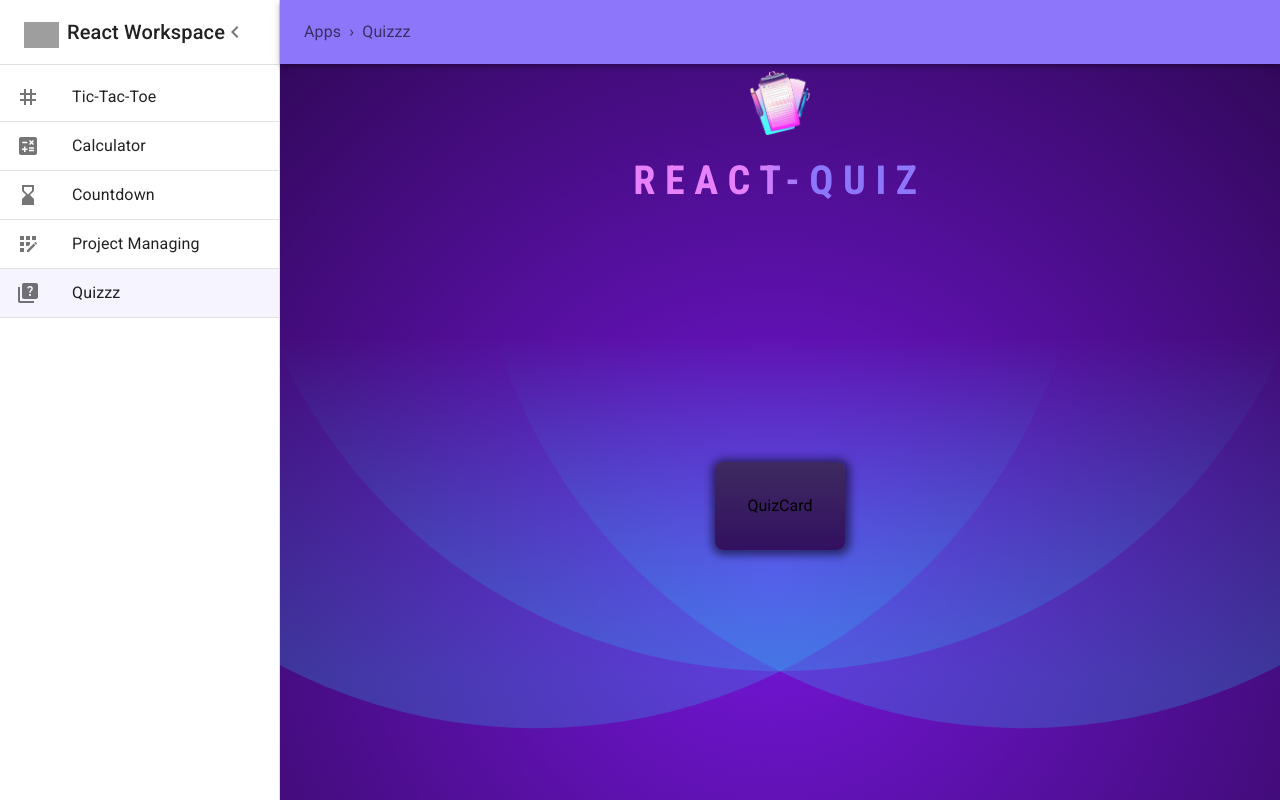
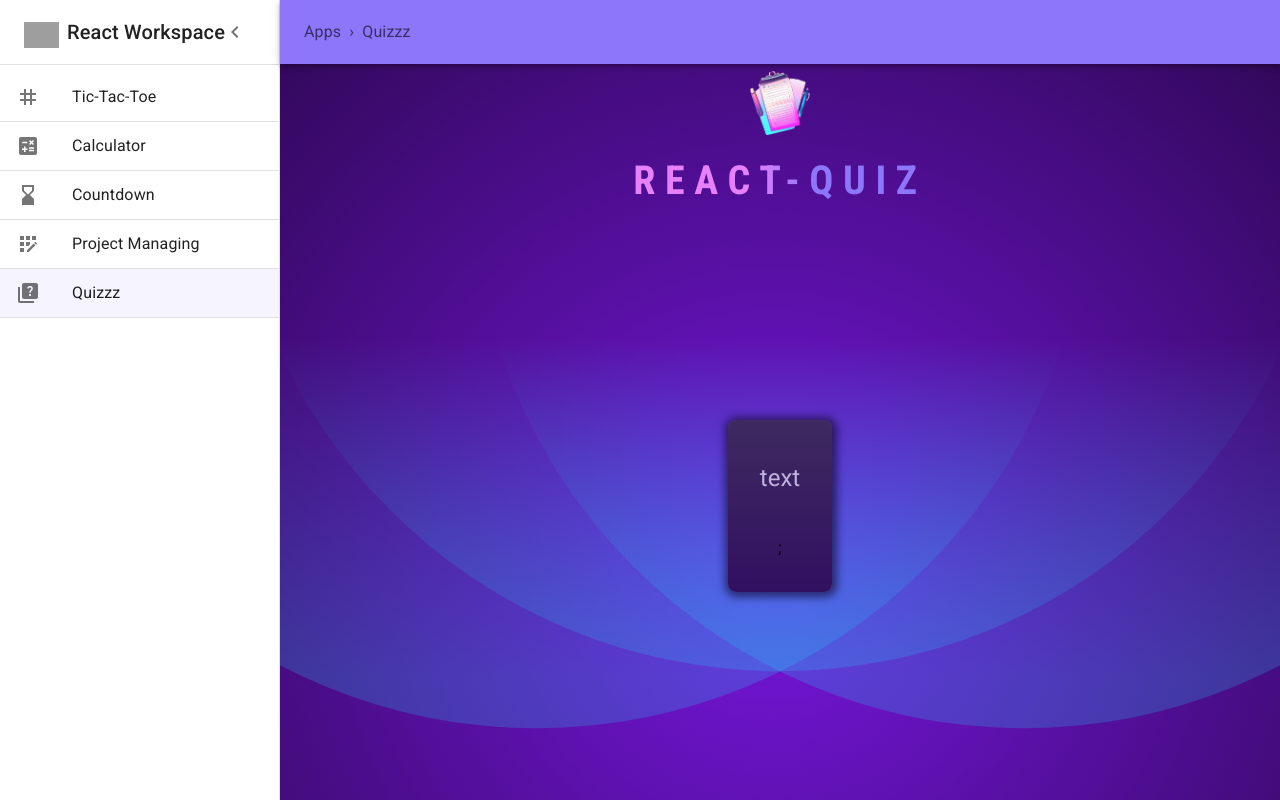
Before and after one commit to DvirMon/React-Workspace, a Next.js app: page /apps/Quizzz in a window 1280 px wide. Built offline with nearby package versions, Linux system fonts and the light colour scheme; grey boxes are pictures that could not be loaded.

Commit message:
Add answer amd question UI

```diff
--- a/src/app/apps/Quizzz/Quiz.module.css
+++ b/src/app/apps/Quizzz/Quiz.module.css
@@ -25,135 +25,6 @@
   color: #a690c5;
 }
 
-.quiz {
-  max-width: 50rem;
-  margin: auto;
-  padding: 2rem;
-  background: linear-gradient(180deg, #3e2a60 0%, #321061 100%);
-  border-radius: 8px;
-  /* box-shadow: 1px 1px 4px 1px rgba(0, 0, 0, 0.6); */
-  box-shadow: 1px 1px 8px 4px rgba(12, 5, 32, 0.6);
-  text-align: center;
-}
-
-.question-overview {
-  font-family: "Roboto Condensed", sans-serif;
-  font-size: 0.8rem;
-  color: #9082a3;
-  margin: 0;
-  text-transform: uppercase;
-}
-
-.question progress {
-  width: 50%;
-  height: 0.5rem;
-  border-radius: 24px;
-  background: #9e5ef8;
-  margin: 0;
-}
-
-.question progress::-webkit-progress-bar {
-  background: #6a558a;
-  border-radius: 24px;
-}
-
-.question progress::-webkit-progress-value {
-  background: #9e5ef8;
-  border-radius: 24px;
-}
-
-.question progress.answered {
-  background: #f8e59c;
-}
-
-.question progress.answered::-webkit-progress-value {
-  background: #f8e59c;
-}
-
-.question progress.answered::-webkit-progress-bar {
-  background: #6a558a;
-}
-
-.question h2 {
-  font-family: "Roboto", sans-serif;
-  font-size: 1.5rem;
-  font-weight: normal;
-  margin: 0.5rem 0 2.5rem 0;
-  color: #c1b2dd;
-}
-
-.answers {
-  list-style: none;
-  margin: 0;
-  padding: 0;
-  display: flex;
-  flex-direction: column;
-  align-items: center;
-  gap: 0.5rem;
-}
-
-.answer {
-  width: 90%;
-  margin: 0 auto;
-}
-
-.answer button {
-  display: inline-block;
-  width: 100%;
-  font-family: "Roboto Condensed", sans-serif;
-  font-size: 0.9rem;
-  padding: 1rem 2rem;
-  border: none;
-  border-radius: 24px;
-  /* background: linear-gradient(180deg, #81f1fb 0%, #73d2f8 100%); */
-  background: #6cb7f5;
-  cursor: pointer;
-  transition: all 0.2s ease-in-out;
-}
-
-.answer button:hover,
-.answer button:focus {
-  /* background: linear-gradient(180deg, #bf48f6 0%, #9b50f2 100%); */
-  background: #9d5af5;
-  color: white;
-  /* box-shadow: 0 0 4px 2px rgba(255, 200, 60, 0.8); */
-}
-
-.answer button.selected {
-  /* background: linear-gradient(180deg, #fbda81 0%, #f8b173 100%); */
-  background: #f5a76c;
-  color: #2c203d;
-}
-
-.answer button.correct {
-  /* background: linear-gradient(180deg, #a1fa61 0%, #52d482 100%); */
-  background: #5af59d;
-  color: #2c203d;
-}
-
-.answer button.wrong {
-  /* background: linear-gradient(180deg, #f96fb1 0%, #f52b8c 100%); */
-  background: #f55a98;
-  color: #2c203d;
-}
-
-#skip-action {
-  margin-top: 2rem;
-}
-
-#skip-action button {
-  font-family: "Roboto Condensed", sans-serif;
-  font-size: 1rem;
-  border: none;
-  background: transparent;
-  color: #9082a3;
-  cursor: pointer;
-}
-
-#skip-action button:hover,
-#skip-action button:focus {
-  color: #c7bfd6;
-}
 
 #summary {
   max-width: 40rem;
--- /dev/null
+++ b/src/app/apps/Quizzz/components/Quiz-Answer.module.css
@@ -0,0 +1,75 @@
+@import url("https://fonts.googleapis.com/css2?family=Roboto+Condensed:wght@400;700&family=Roboto:wght@400;700&display=swap");
+
+
+.answers {
+  list-style: none;
+  margin: 0;
+  padding: 0;
+  display: flex;
+  flex-direction: column;
+  align-items: center;
+  gap: 0.5rem;
+}
+
+.answer {
+  width: 90%;
+  margin: 0 auto;
+}
+
+.answer button {
+  display: inline-block;
+  width: 100%;
+  font-family: "Roboto Condensed", sans-serif;
+  font-size: 0.9rem;
+  padding: 1rem 2rem;
+  border: none;
+  border-radius: 24px;
+  /* background: linear-gradient(180deg, #81f1fb 0%, #73d2f8 100%); */
+  background: #6cb7f5;
+  cursor: pointer;
+  transition: all 0.2s ease-in-out;
+}
+
+.answer button:hover,
+.answer button:focus {
+  /* background: linear-gradient(180deg, #bf48f6 0%, #9b50f2 100%); */
+  background: #9d5af5;
+  color: white;
+  /* box-shadow: 0 0 4px 2px rgba(255, 200, 60, 0.8); */
+}
+
+.answer button.selected {
+  /* background: linear-gradient(180deg, #fbda81 0%, #f8b173 100%); */
+  background: #f5a76c;
+  color: #2c203d;
+}
+
+.answer button.correct {
+  /* background: linear-gradient(180deg, #a1fa61 0%, #52d482 100%); */
+  background: #5af59d;
+  color: #2c203d;
+}
+
+.answer button.wrong {
+  /* background: linear-gradient(180deg, #f96fb1 0%, #f52b8c 100%); */
+  background: #f55a98;
+  color: #2c203d;
+}
+
+#skip-action {
+  margin-top: 2rem;
+}
+
+#skip-action button {
+  font-family: "Roboto Condensed", sans-serif;
+  font-size: 1rem;
+  border: none;
+  background: transparent;
+  color: #9082a3;
+  cursor: pointer;
+}
+
+#skip-action button:hover,
+#skip-action button:focus {
+  color: #c7bfd6;
+}
--- /dev/null
+++ b/src/app/apps/Quizzz/components/Quiz-Answer.tsx
@@ -0,0 +1,13 @@
+import classes from "./Quiz-Answer.module.css";
+
+export default function QuizAnswerList({ answers }: { answers: string[] }) {
+  return (
+    <div className={classes.answers}>
+      {answers.map((text, index) => (
+        <div className={classes.answer} key={index}>
+          <button>{text}</button>
+        </div>
+      ))}
+    </div>
+  );
+}
--- /dev/null
+++ b/src/app/apps/Quizzz/components/Quiz-Question.module.css
@@ -0,0 +1,49 @@
+@import url("https://fonts.googleapis.com/css2?family=Roboto+Condensed:wght@400;700&family=Roboto:wght@400;700&display=swap");
+
+
+
+.question-overview {
+  font-family: "Roboto Condensed", sans-serif;
+  font-size: 0.8rem;
+  color: #9082a3;
+  margin: 0;
+  text-transform: uppercase;
+}
+
+.question h2 {
+  font-family: "Roboto", sans-serif;
+  font-size: 1.5rem;
+  font-weight: normal;
+  margin: 0.5rem 0 2.5rem 0;
+  color: #c1b2dd;
+}
+
+.question progress {
+  width: 50%;
+  height: 0.5rem;
+  border-radius: 24px;
+  background: #9e5ef8;
+  margin: 0;
+}
+
+.question progress::-webkit-progress-bar {
+  background: #6a558a;
+  border-radius: 24px;
+}
+
+.question progress::-webkit-progress-value {
+  background: #9e5ef8;
+  border-radius: 24px;
+}
+
+.question progress.answered {
+  background: #f8e59c;
+}
+
+.question progress.answered::-webkit-progress-value {
+  background: #f8e59c;
+}
+
+.question progress.answered::-webkit-progress-bar {
+  background: #6a558a;
+}
--- /dev/null
+++ b/src/app/apps/Quizzz/components/Quiz-Question.tsx
@@ -0,0 +1,9 @@
+import classes from "./Quiz-Question.module.css";
+
+export default function QuizQuestion({ text }: { text: string }) {
+  return (
+    <div className={classes.question}>
+      <h2>{text}</h2>;
+    </div>
+  );
+}
--- a/src/app/apps/Quizzz/components/quiz-card.tsx
+++ b/src/app/apps/Quizzz/components/quiz-card.tsx
@@ -1,6 +1,18 @@
-import React from "react";
-import classes from "./quiz.module.css";
+import QuizQuestion from "./Quiz-Question";
+import classes from "./quiz-card.module.css";
+
+// const AnswerContainer = styled(MuiBox)<{ theme?: Theme }>(({ theme }) => ({
+//     height: "100%",
+//     width: "100%",
+//     overflow: "auto",
+//     paddingLeft: theme.spacing(7),
+//     paddingRight: theme.spacing(7),
+//   }));
 
 export default function QuizCard() {
-  return <div className={classes.quiz}>QuizCard</div>;
+  return (
+    <div className={classes.quiz}>
+      <QuizQuestion text="text" />
+    </div>
+  );
 }
```
Also changed, not shown: src/app/apps/Quizzz/components/quiz-card.module.css (renamed from src/app/apps/Quizzz/components/quiz.module.css).
